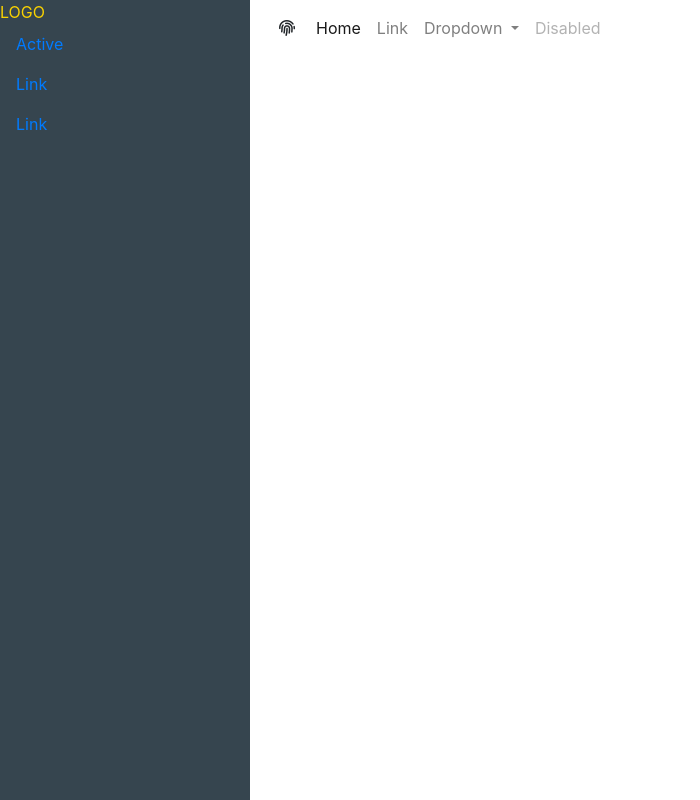
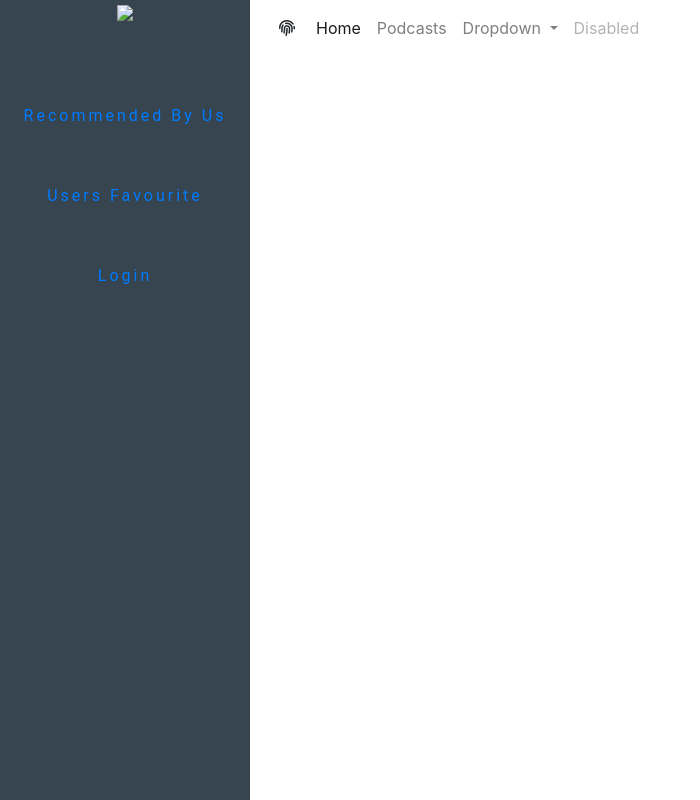
Before and after one commit to malc-u/SomeoneKnowsSomething, a Python web app: template templates/base.html in a window 1280 px wide. Shown: the whole page, without its empty margins (0-700 px from the left). Run offline with Jinja, Linux system fonts and the light colour scheme; the template is opened without the code that fills it, so the values that code supplies are empty; some libraries are stand-ins or nearby versions.

Commit message:
added all relevant classes in html for styling done in css

```diff
--- a/templates/base.html
+++ b/templates/base.html
@@ -8,7 +8,7 @@
 <meta name="author" content="Mal C-U">
 <link rel="stylesheet" href="https://cdnjs.cloudflare.com/ajax/libs/twitter-bootstrap/4.4.1/css/bootstrap.min.css">
 <link rel="stylesheet" href="https://cdnjs.cloudflare.com/ajax/libs/font-awesome/5.11.2/css/all.min.css">
-<link rel="stylesheet" href="style.css">
+<link rel="stylesheet" href="/static/css/style.css">
 <title>Someone knows something</title>
 </head>
 <body>
@@ -17,18 +17,20 @@
   <!--Left side of the page containing sidebar-->
   <div id="sidebar_wrapper">
     <!--Page logo-->
-    <div class="logo">LOGO</div>
+    <div class="logo sidebar-item">
+      <img src="#" id="logo"/>
+    </div>
     <!--Sidebar content-->
     <div class="sidebar_list">
-      <ul class="list-group">
-        <li class="nav-item">
-          <a class="nav-link active" href="#">Active</a>
+      <ul class="list-group d-flex justify-content-center my-lg-5">
+        <li class="nav-item sidebar-item py-md-4">
+          <a class="nav-link active sidebar-link" href="#">Recommended By Us</a>
         </li>
-        <li class="nav-item">
-          <a class="nav-link" href="#">Link</a>
+        <li class="nav-item sidebar-item">
+          <a class="nav-link sidebar-link py-md-4" href="#">Users Favourite</a>
         </li>
-        <li class="nav-item">
-          <a class="nav-link" href="#">Link</a>
+        <li class="nav-item sidebar-item py-md-4">
+          <a class="nav-link sidebar-link" href="#">Login</a>
         </li>
       </ul>
     </div>
@@ -50,7 +52,7 @@
             <a class="nav-link" href="#">Home <span class="sr-only">(current)</span></a>
           </li>
           <li class="nav-item">
-            <a class="nav-link" href="#">Link</a>
+            <a class="nav-link" href="#">Podcasts</a>
           </li>
           <li class="nav-item dropdown">
             <a class="nav-link dropdown-toggle" href="#" id="navbarDropdown" role="button" data-toggle="dropdown" aria-haspopup="true" aria-expanded="false">
```
